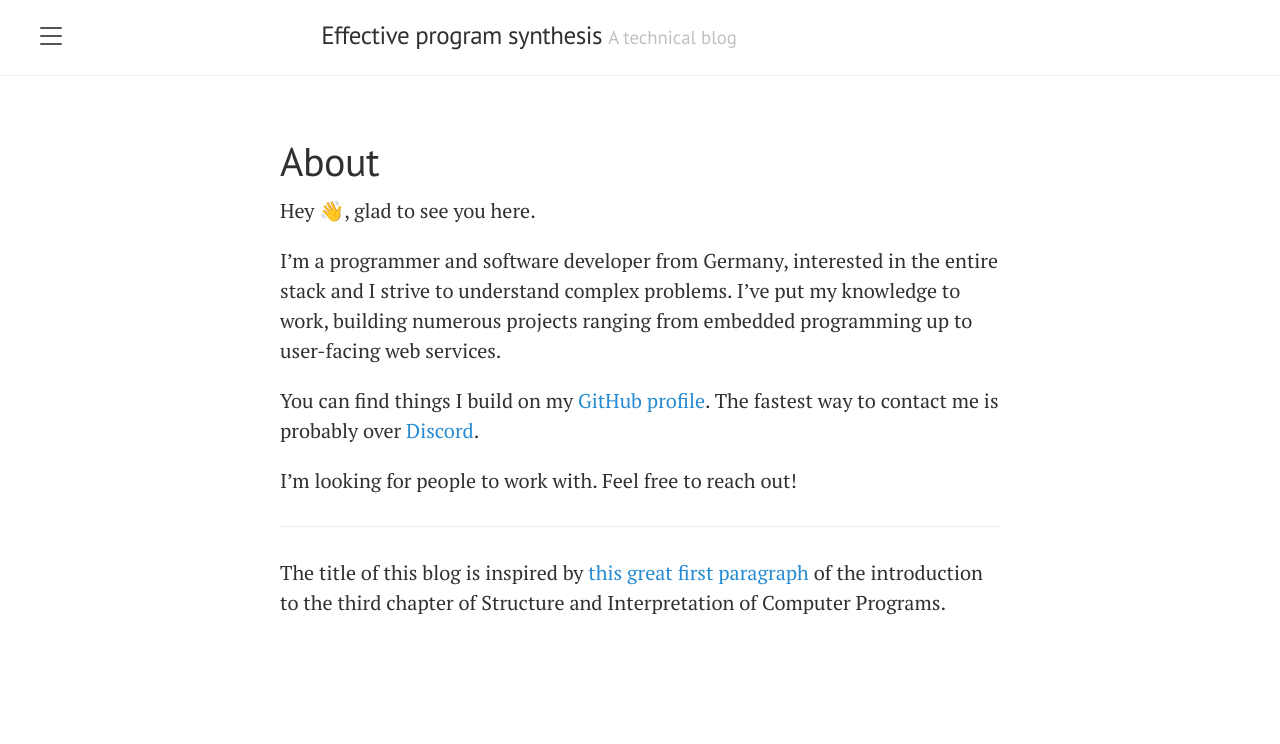
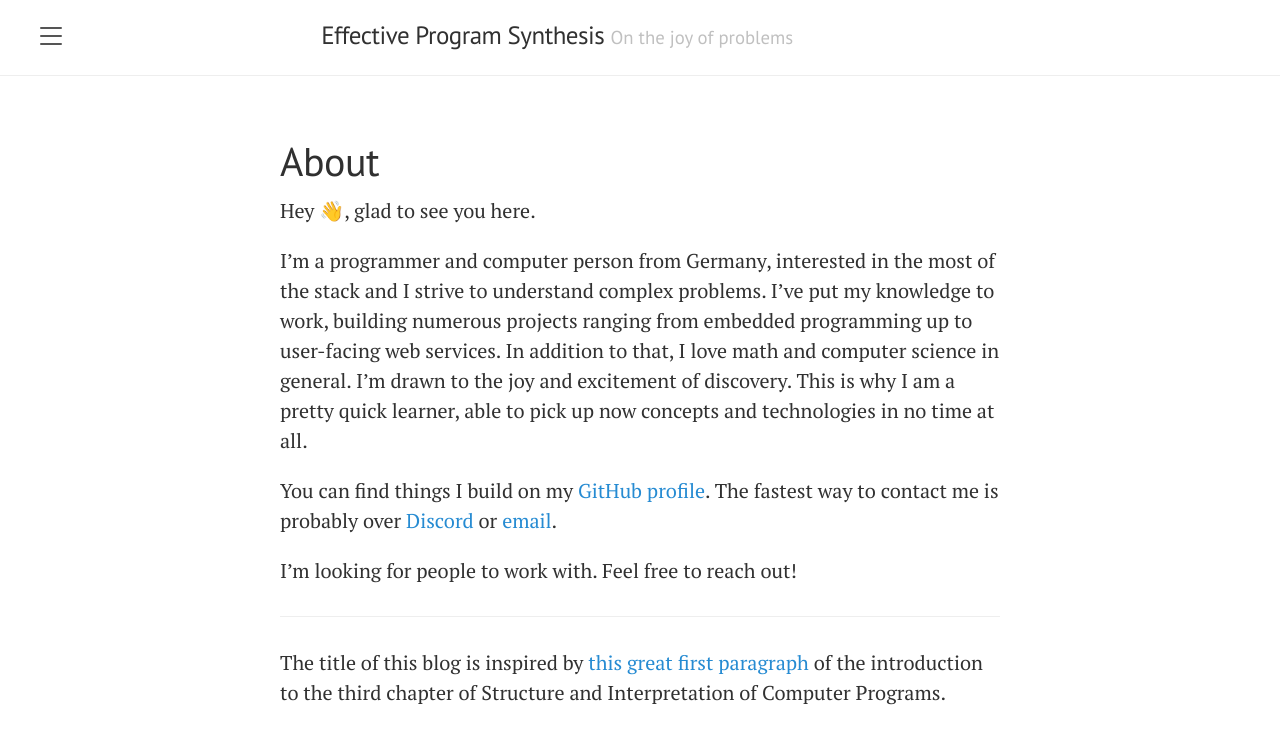
Before and after one commit to vincentbernat/thass0.github.io, a Jekyll site: the page built from about.md, in a window 1280 px wide. Shown: the top 744 px of the page. Built offline with Jekyll 4.4.1, drawn with Linux system fonts in a browser that asks for light colours.

Commit message:
Improve about page

```diff
--- a/_config.yml
+++ b/_config.yml
@@ -1,7 +1,7 @@
 # Setup
-title:               'Effective program synthesis'
-tagline:             'A technical blog'
-description:         'My personal technical blog about problems I find intriguing. I would love to hear from you! Feel free to reach out through my <a href="https://thasso.xyz/about/">about page</a>.'
+title:               'Effective Program Synthesis'
+tagline:             'On the joy of problems'
+description:         'My personal blog about problems I find intriguing. I would love to hear from you! Feel free to reach out through my <a href="https://thasso.xyz/about/">about page</a>.'
 url:                 https://thasso.xyz
 baseurl:             ''
 paginate:            5
--- a/_includes/sidebar.html
+++ b/_includes/sidebar.html
@@ -40,7 +40,7 @@
 
   <div class="sidebar-item">
     <p>
-      &copy; {{ site.time | date: '%Y' }}, CC BY-NC.
+      &copy; {{ site.time | date: '%Y' }}, Content under <a href="https://creativecommons.org/licenses/by-nc/2.0/" target="_blank">CC BY-NC</a>.
     </p>
   </div>
 </div>
--- a/about.md
+++ b/about.md
@@ -5,11 +5,12 @@ title: About
 
 Hey 👋, glad to see you here.
 
-I'm a programmer and software developer from Germany, interested in the entire stack and I strive to understand complex problems.
+I'm a programmer and computer person from Germany, interested in the most of the stack and I strive to understand complex problems.
 I've put my knowledge to work, building numerous projects ranging from embedded programming
 up to user-facing web services.
+In addition to that, I love math and computer science in general. I'm drawn to the joy and excitement of discovery. This is why I am a pretty quick learner, able to pick up now concepts and technologies in no time at all.
 
-You can find things I build on my [GitHub profile]({{ site.social[1].url }}). The fastest way to contact me is probably over [Discord]({{ site.social[3].url }}).
+You can find things I build on my [GitHub profile]({{ site.social[1].url }}). The fastest way to contact me is probably over [Discord]({{ site.social[3].url }}) or <a href="mailto:{{ site.author.email }}">email</a>.
 
 I'm looking for people to work with. Feel free to reach out!
 
```
